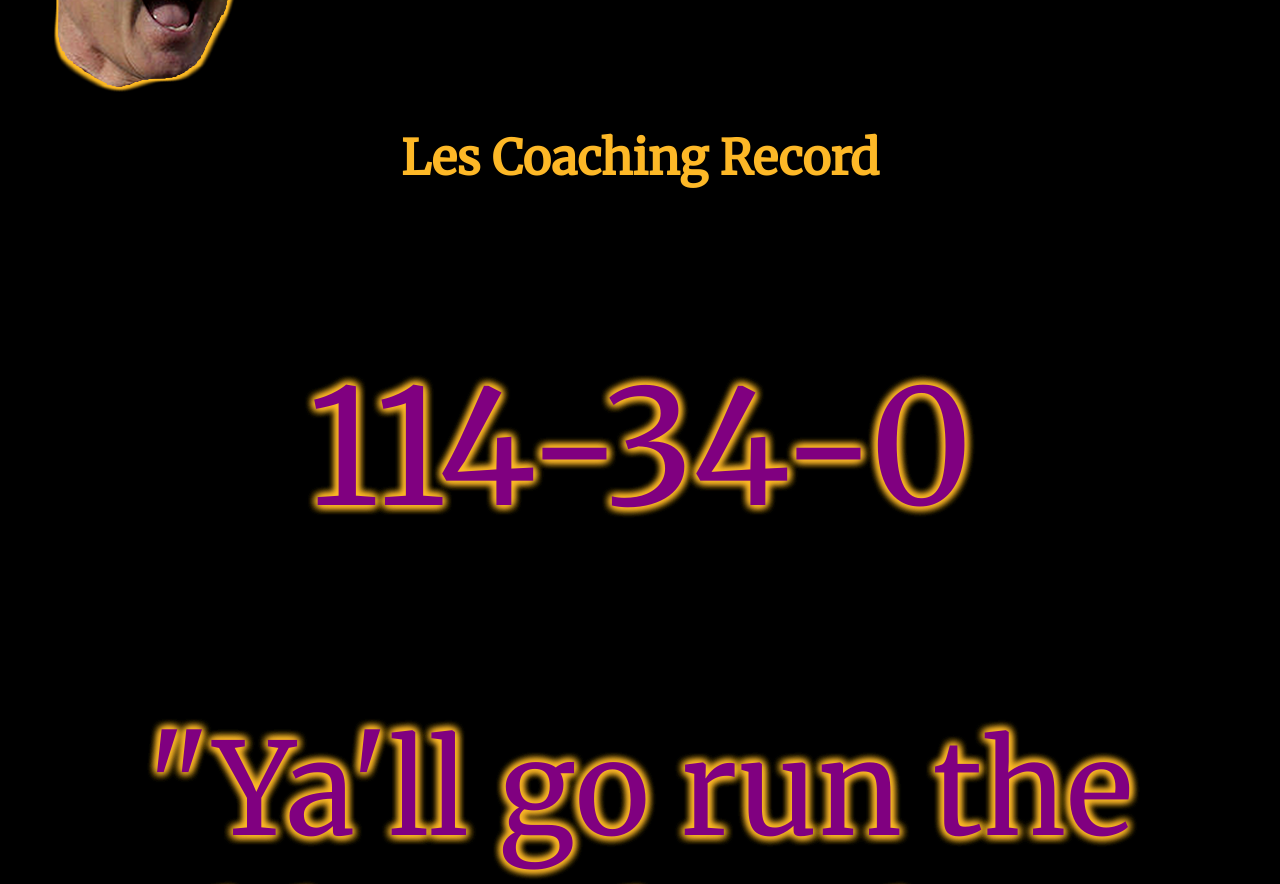
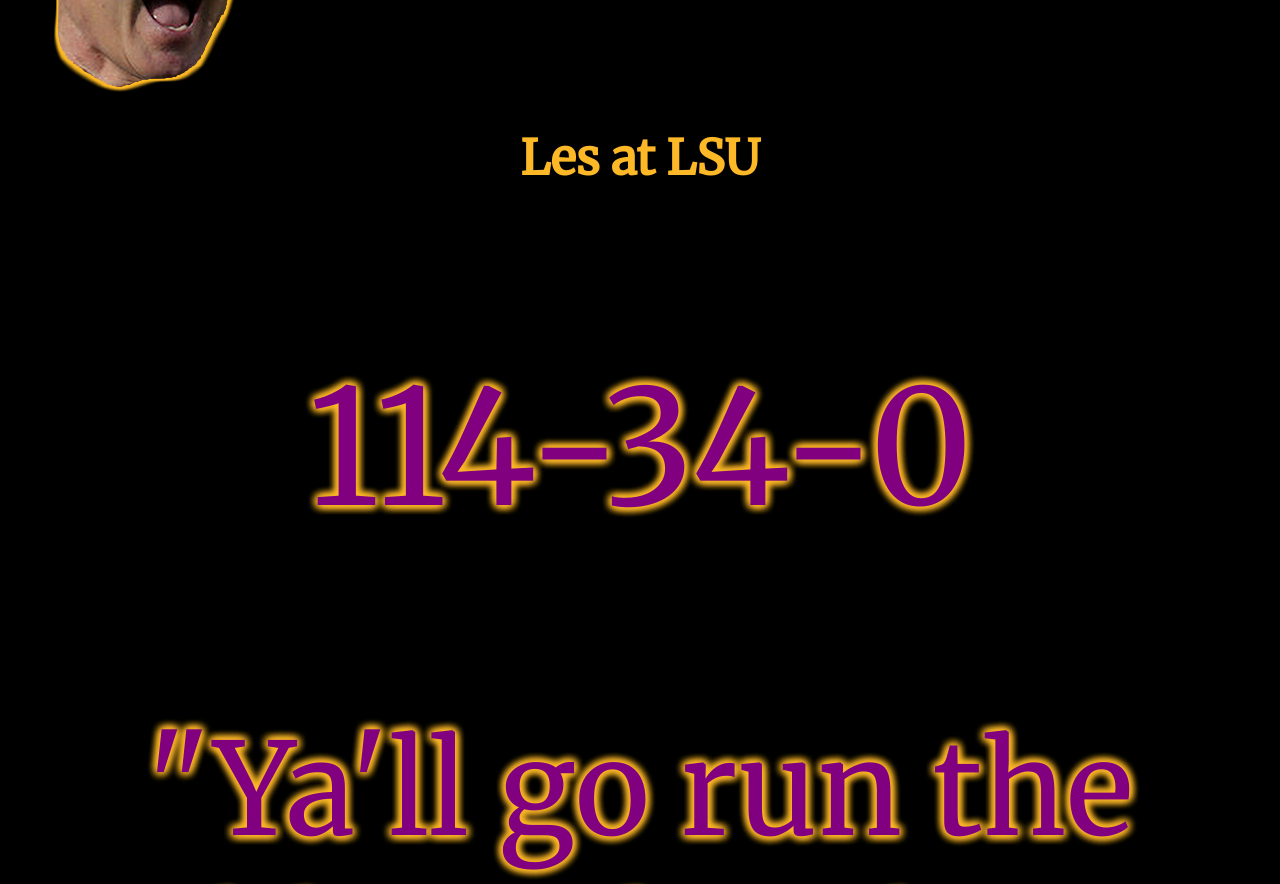
Before and after one commit to tfelic3/les, a plain HTML site: page index.html in a window 1280 px wide. Shown: the part 980-1864 px from the top of the page. Drawn offline with Linux system fonts and the light colour scheme.

Commit message:
Update index.html

```diff
--- a/index.html
+++ b/index.html
@@ -138,7 +138,7 @@ function StopSound4(soundobj4) {
 }
 </script>
 </div>
-<h1> Les Coaching Record </h1>
+<h1> Les at LSU</h1>
 
 <p class="record">114-34-0 </p>
 
```
